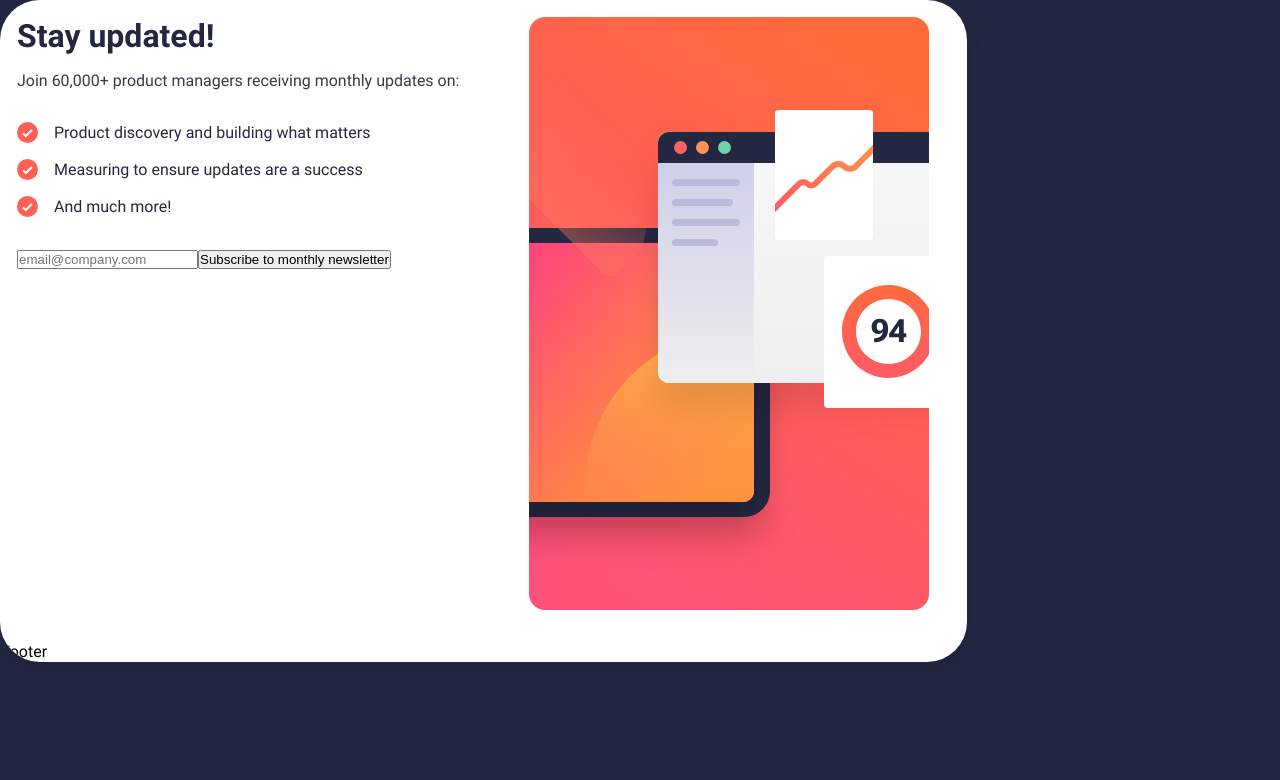
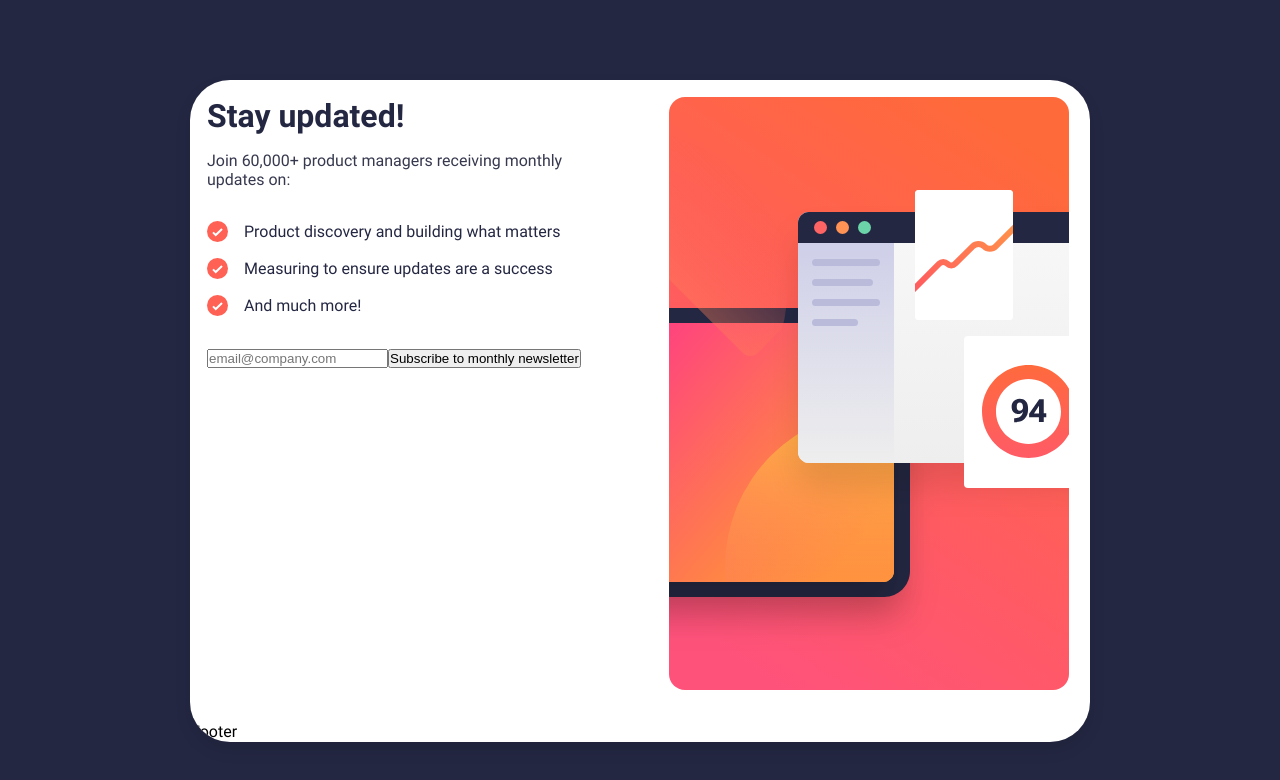
Before and after one commit to Hileene/newsletter-app, a React (Create React App) app in the folder frontend/: page / in a window 1280 px wide. Shown: the top 780 px of the page. Built offline with nearby package versions, Linux system fonts and the light colour scheme.

Commit message:
Updated body for all screens sizes

```diff
--- a/frontend/src/index.css
+++ b/frontend/src/index.css
@@ -38,5 +38,13 @@ img {
 @media (min-width: 768px) {
   body {
     background-color: var(--dark-slate-grey);
+    margin: 0 auto;
+    max-width: 500px;
   }
 }
+@media (min-width: 900px) {
+  body {
+    max-width: 900px;
+    margin: 5rem auto;
+  }
+}
```
